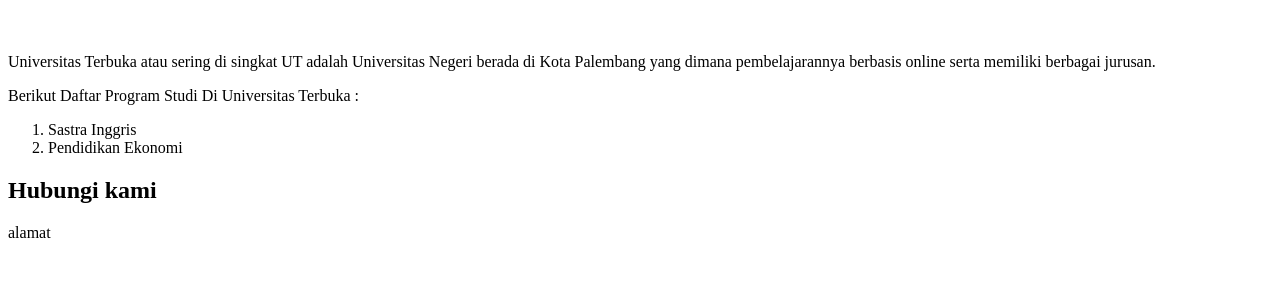
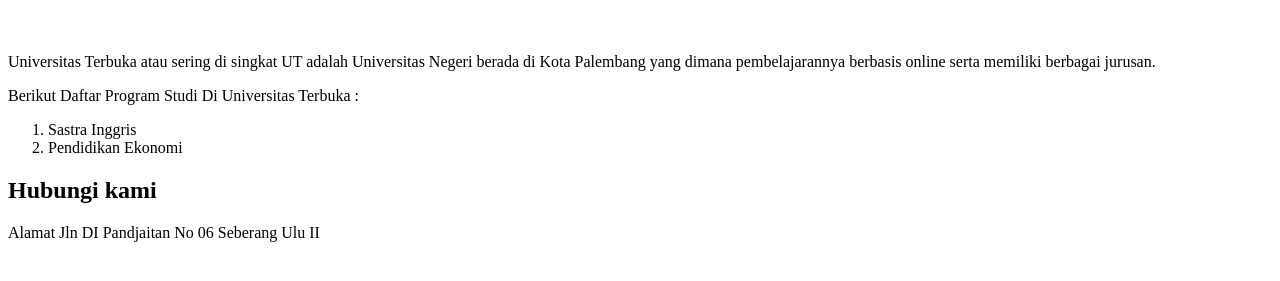
Before and after one commit to Faldiii15/Faldiii15, a plain HTML site: page index.html in a window 1280 px wide. Shown: the part 61-342 px from the top of the page. Drawn offline with Linux system fonts and the light colour scheme.

Commit message:
Update index.html

```diff
--- a/index.html
+++ b/index.html
@@ -23,6 +23,6 @@
 
         <!-- hubungi -->
         <h2>Hubungi kami</h2>
-        alamat
+        Alamat Jln DI Pandjaitan No 06 Seberang Ulu II
 </body>
 </html>
```
